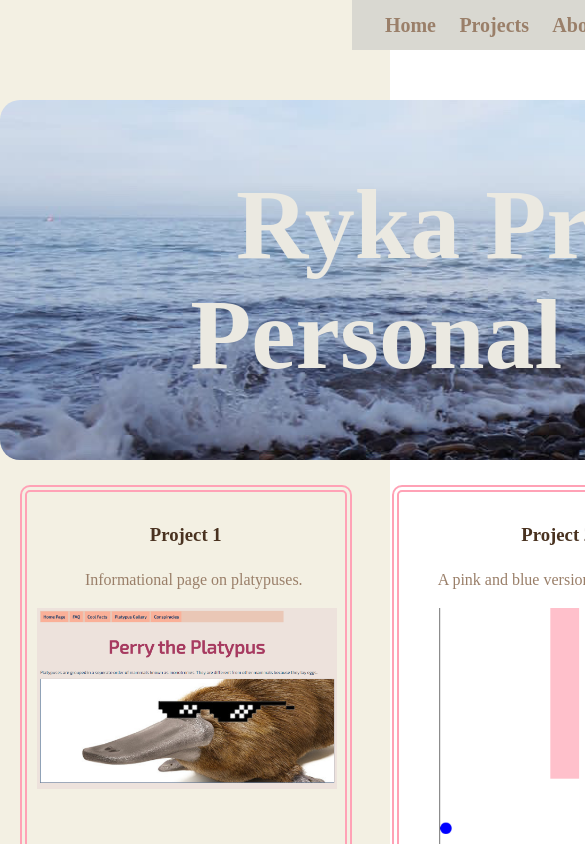
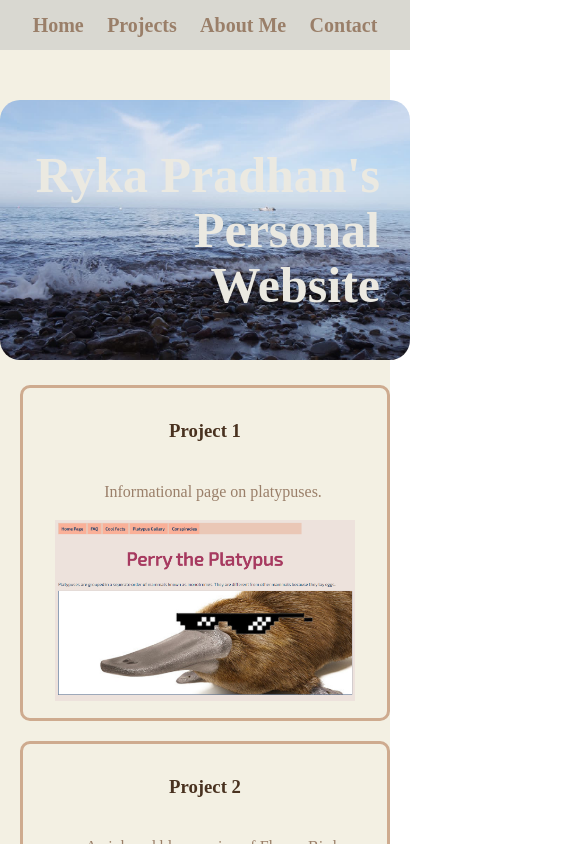
Before and after one commit to tsctor-rykap/portfolio, a React (Vite) app in the folder undecided/NAME/: page / in a window 390 px wide. Shown: the top 844 px of the page, 585 px wide, since content can reach past the window. Built offline with nearby package versions, Linux system fonts and the light colour scheme; a web font is replaced by a local one.

Commit message:
changed format for mobile

```diff
--- a/undecided/NAME/src/Homepage.css
+++ b/undecided/NAME/src/Homepage.css
@@ -29,7 +29,6 @@ a {
 
 body {
   background-color: #f3f0e3;
-
 }
 
 h1 {
@@ -104,6 +103,12 @@ section {
   display: flex;
   flex: 1;
   justify-content: center;
+  flex-direction: column;
+}
+@media screen and (width >= 80rem) {
+  .Projects {
+    flex-direction: row;
+  }
 }
 .AboutMe {
   margin-top: 100px;
@@ -115,7 +120,6 @@ section {
   padding-top: 2px;
   border: 3px solid #ceab8f;
   border-radius: 10px;
-
 }
 .AboutMe h2 {
   color: #483528;
@@ -128,36 +132,24 @@ section {
   background-position: center;
   border-radius: 20px;
   padding: 30px;
-
 }
 
-@media screen and (max-width: 900px) {
-  .Project {
-    box-sizing: border-box;
-    width: 85vw;
-    display: inline-block;
-    border: 7px double #ffa2b6;
-    /* margin: 20px; */
-    height: 60vh;
-    /* margin-top: 0; */
-    position: relative;
-    top: 0;
-    padding: 10px;
-    vertical-align: top;
-  }
-  /* img {
 
-  } */
-  h1 {
-    font-size: 100px;
-  }
-
-}
 .Homepage {
   flex: 1;
 }
-@media screen and (max-width: 500px) {
+/* @media screen and (max-width: 500px) {
   #title {
     height: 300px;
   }
+} */
+ .pagetitle{
+  font-size: 50px;
 }
+@media screen and (width >= 80rem) {
+  .pagetitle {
+    color: #ebe9e1;
+  font-size: 90px;
+  text-align: right;
+  }
+}
```
Also changed, not shown: undecided/NAME/src/Homepage.jsx (+8 -8 lines). Lines whose indentation alone changed are shown as unchanged.
